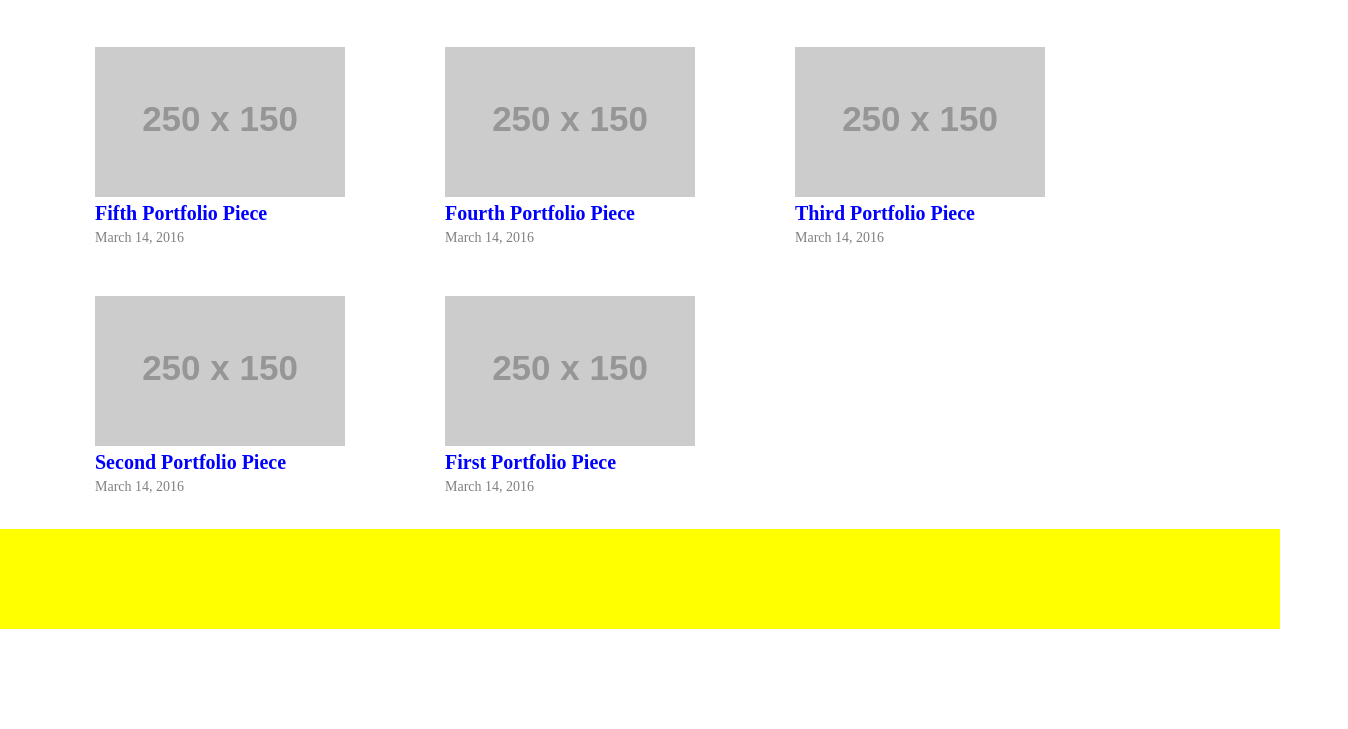
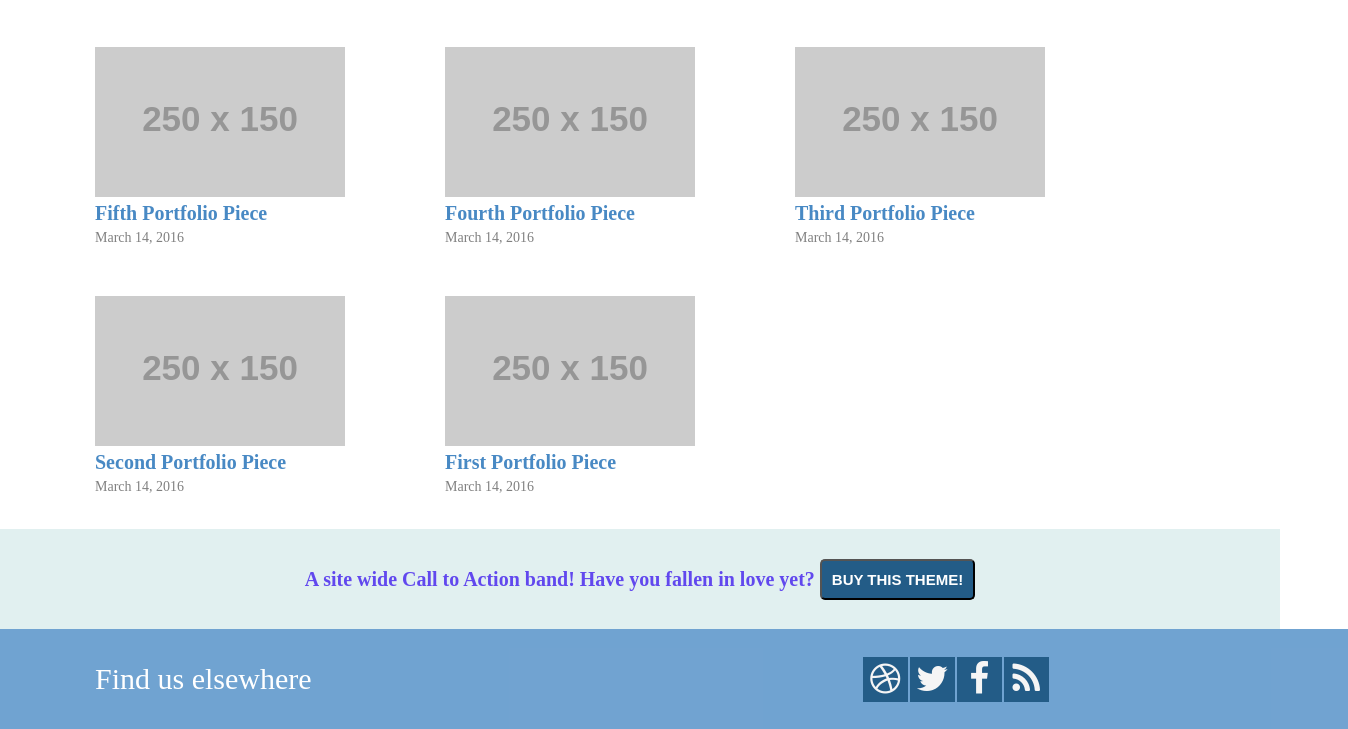
Before and after one commit to WowaShaggy/HtmlCssPageTask, a plain HTML site: page index.html in a window 1280 px wide. Shown: the part 877-1606 px from the top of the page, 1348 px wide, since content can reach past the window. Before the commit the page ends 1506 px from the top, so only its background shows below. Drawn offline with Linux system fonts and the light colour scheme; placeholder pictures from the web are drawn by us.

Commit message:
Menu's bottom is done

```diff
--- a/index.html
+++ b/index.html
@@ -121,6 +121,20 @@
 	</menu>
 	<section id="section3">
 		<div id="sectionBuy">
+			A site wide Call to  Action band! Have you fallen in love yet?
+			<button>
+				BUY THIS THEME!
+			</button>
+		</div>
+		<div id="networks">
+			Find us elsewhere
+
+		<div id="fackingButtons">
+				<a href="#" class="botButton"> <i class="fa fa-dribbble"></i> </a>
+				<a href="#" class="botButton"> <i class="fa fa-twitter"></i> </a>
+				<a href="#" class="botButton"> <i class="fa fa-facebook"></i> </a>
+				<a href="#" class="botButton"> <i class="fa fa-rss"	></i> </a>
+		</div>
 		</div>
 	</section>
 </body>
--- a/stylesheet.css
+++ b/stylesheet.css
@@ -214,7 +214,6 @@ menu{
 	margin-left:45px;
 	margin-top: 50px;
 	background-color: white;
-
 		display: flex;
 		align-self: flex-start;
 		flex-flow: row wrap;
@@ -222,7 +221,7 @@ menu{
 
 figure{
 	margin: 25px 50px;
-	color: blue;
+	color: rgba(52,124,190,0.9);
 	font-weight:bold;
 	font-size:20px;
 }
@@ -238,6 +237,54 @@ figure{
 #sectionBuy{
 	height: 100px;
 	width: 100%;
-	background-color: yellow;
+	background-color: rgb(225,240,240);
+	font-size:20px;
+	font-weight:bold;
+	color:rgb(97,72,238);
+		display:flex;
+		align-items:center;
+		justify-content: center;
+}
 
+button{
+	padding:10px;
+	background-color:rgb(35,92,135);
+	font-weight:bold;
+	font-size:15px;
+	color:white;
+	border-radius:5px;
+	margin-left:5px;
 }
+
+
+#networks{
+	height: 100px;
+	width: 1158px;
+	background-color: rgba(52,124,190,0.7);
+	font-size:30px;
+	color:white;
+	padding: 0px 95px;
+		display:flex;
+		align-items:center;
+}
+
+.botButton{
+	background-color:rgb(35,92,135);
+	height:45px;
+	width:45px;
+	margin: 0px 1px;
+	text-decoration:none;
+	font-size: 35px;
+		display:flex;
+		align-items:center;
+		justify-content: center;
+}
+
+.botButton i:hover{
+	color:violet;
+}
+
+#fackingButtons{
+	margin-left: 550px;
+	display:flex;
+}
```
